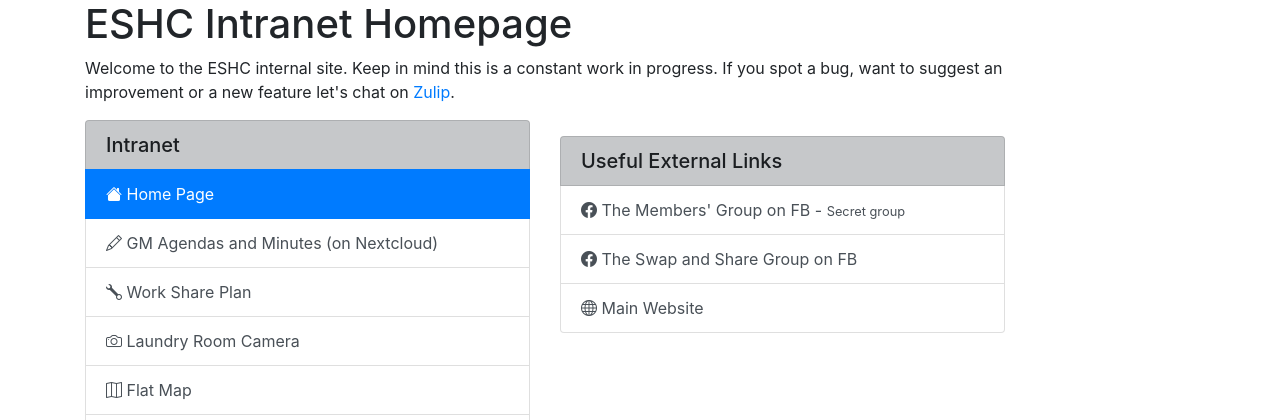
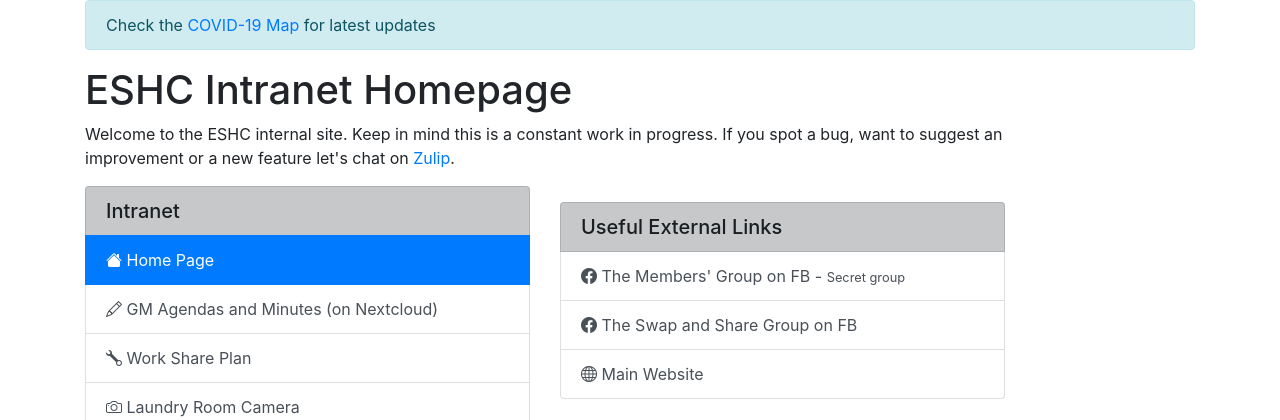
Before and after one commit to eshc/eshc-intranet, a Django app: template home/templates/home/index.html in a window 1280 px wide. Shown: the part 56-476 px from the top of the page. Run offline with Django 3.2, Linux system fonts and the light colour scheme; the template is opened without the code that fills it, so the values that code supplies are empty; parts of the project's set-up code (start-up, migrations or seed data) failed here and were passed over; some libraries are stand-ins or nearby versions.

Commit message:
Add links to the covid map

```diff
--- a/home/templates/home/index.html
+++ b/home/templates/home/index.html
@@ -81,6 +81,11 @@
 </div>
 {% endfor %}
 {% endif %}
+
+<div class="alert alert-info" role="alert">
+  Check the <a href="https://docs.google.com/spreadsheets/d/1BByb0XD5YPjNRCQHgciVrCQZ-izaZcRf4QYAvG58EdA/edit?usp=sharing"
+    target="_blank" rel="noreferrer noopener">COVID-19 Map</a> for latest updates
+</div>
 
 <div class="row">
     <div class="col-sm-10">
--- a/home/templates/home/map.html
+++ b/home/templates/home/map.html
@@ -104,6 +104,9 @@
 {% endblock extra_head %}
 
 {% block body %}
+
+<h3 style="margin: 1rem auto; padding: 1rem; border: 2px #ddd solid; text-align: center; width: 380px;">Check the <a href="https://docs.google.com/spreadsheets/d/1BByb0XD5YPjNRCQHgciVrCQZ-izaZcRf4QYAvG58EdA/edit?usp=sharing" target="_blank" rel="noreferrer noopener">COVID-19 Map</a></h3>
+
 <div class="row">
 	<div class="col-sm-12 col-md-12">
 		<h1>Map</h1>
```
